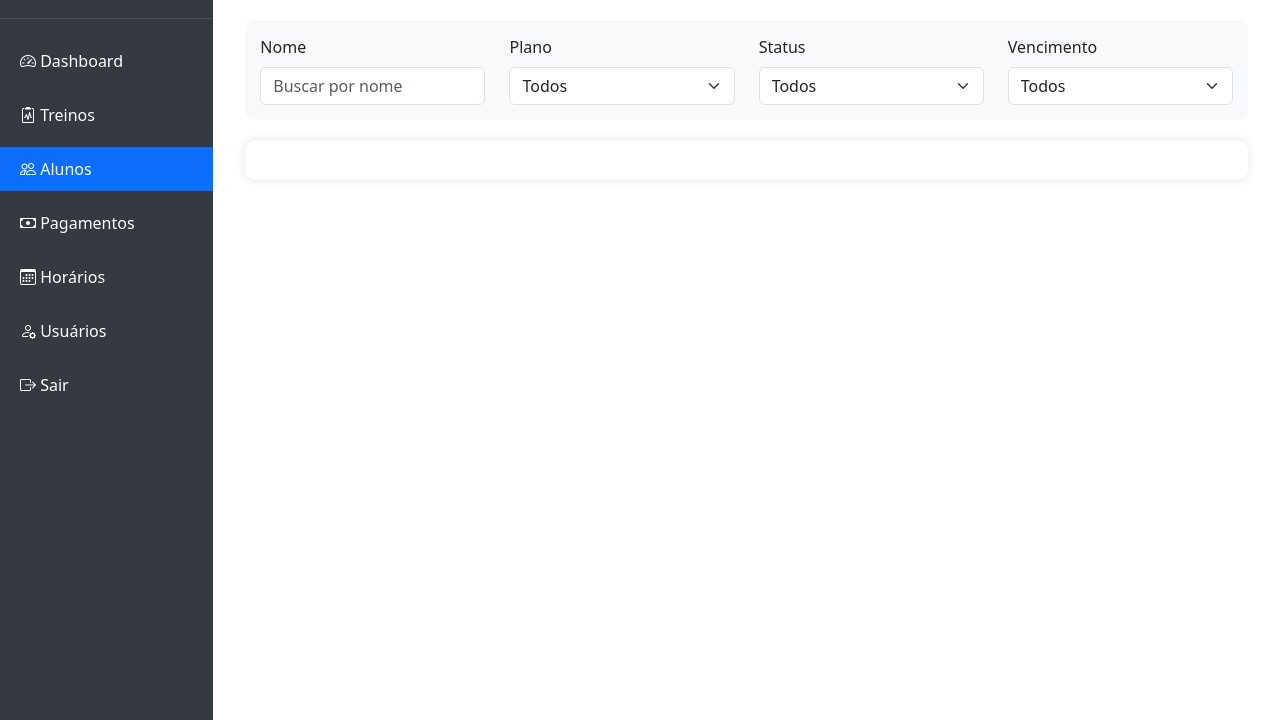
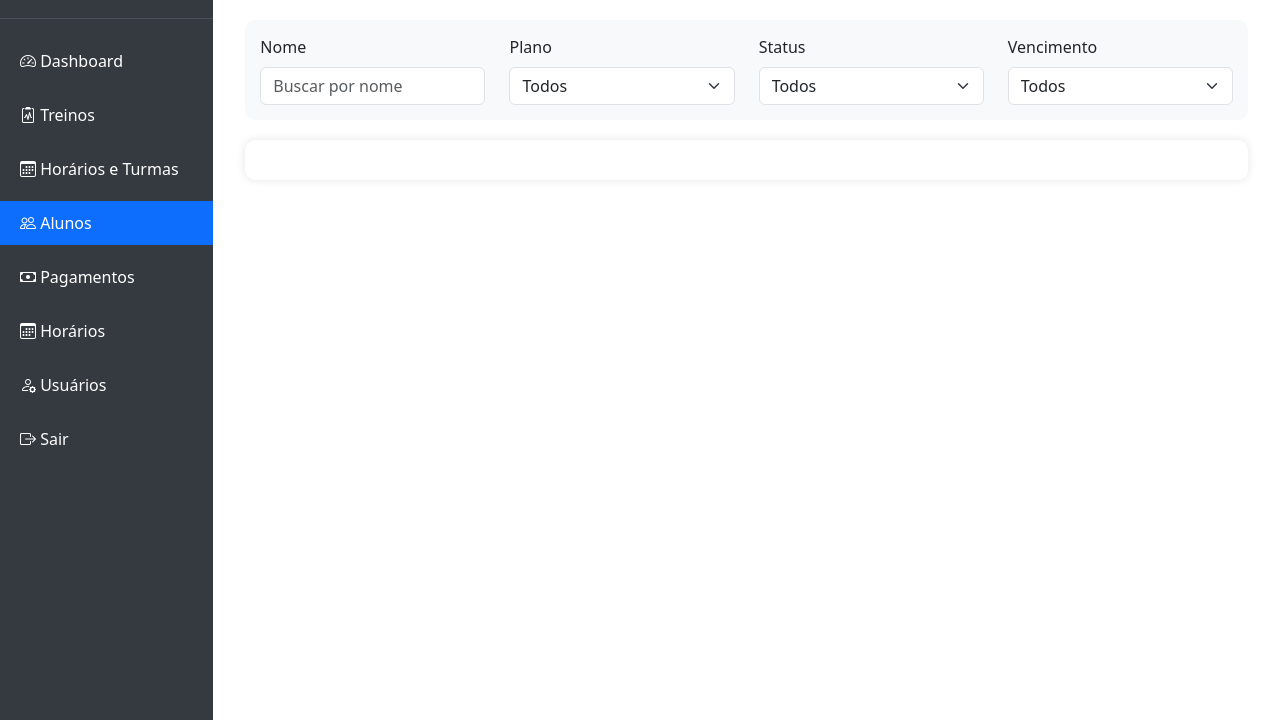
Before and after one commit to KerubinDev/GymFlow, a Flask app: page /alunos in a window 1280 px wide. Shown: the part 80-800 px from the top of the page. Run offline with Flask 3, Linux system fonts and the light colour scheme; a user stored in the database is signed in; some libraries are stand-ins or nearby versions.

Commit message:
terminando o programa

```diff
--- a/templates/base.html
+++ b/templates/base.html
@@ -81,6 +81,11 @@
                        href="{{ url_for('rotas.treinos') }}">
                         <i class="bi bi-clipboard2-pulse"></i> Treinos
                     </a>
+
+                    <a class="nav-link {% if request.endpoint == 'rotas.turmas' %}active{% endif %}"
+                       href="{{ url_for('rotas.turmas') }}">
+                        <i class="bi bi-calendar3"></i> Horários e Turmas
+                    </a>
                     {% endif %}
 
                     {% if current_user.tipo in ['gerente', 'recepcionista'] %}
@@ -101,7 +106,8 @@
                     </a>
 
                     {% if current_user.tipo == 'gerente' %}
-                    <a class="nav-link" href="{{ url_for('rotas.gerenciar_usuarios') }}">
+                    <a class="nav-link {% if request.endpoint == 'rotas.usuarios' %}active{% endif %}"
+                       href="{{ url_for('rotas.usuarios') }}">
                         <i class="bi bi-person-gear"></i> Usuários
                     </a>
                     {% endif %}
```
